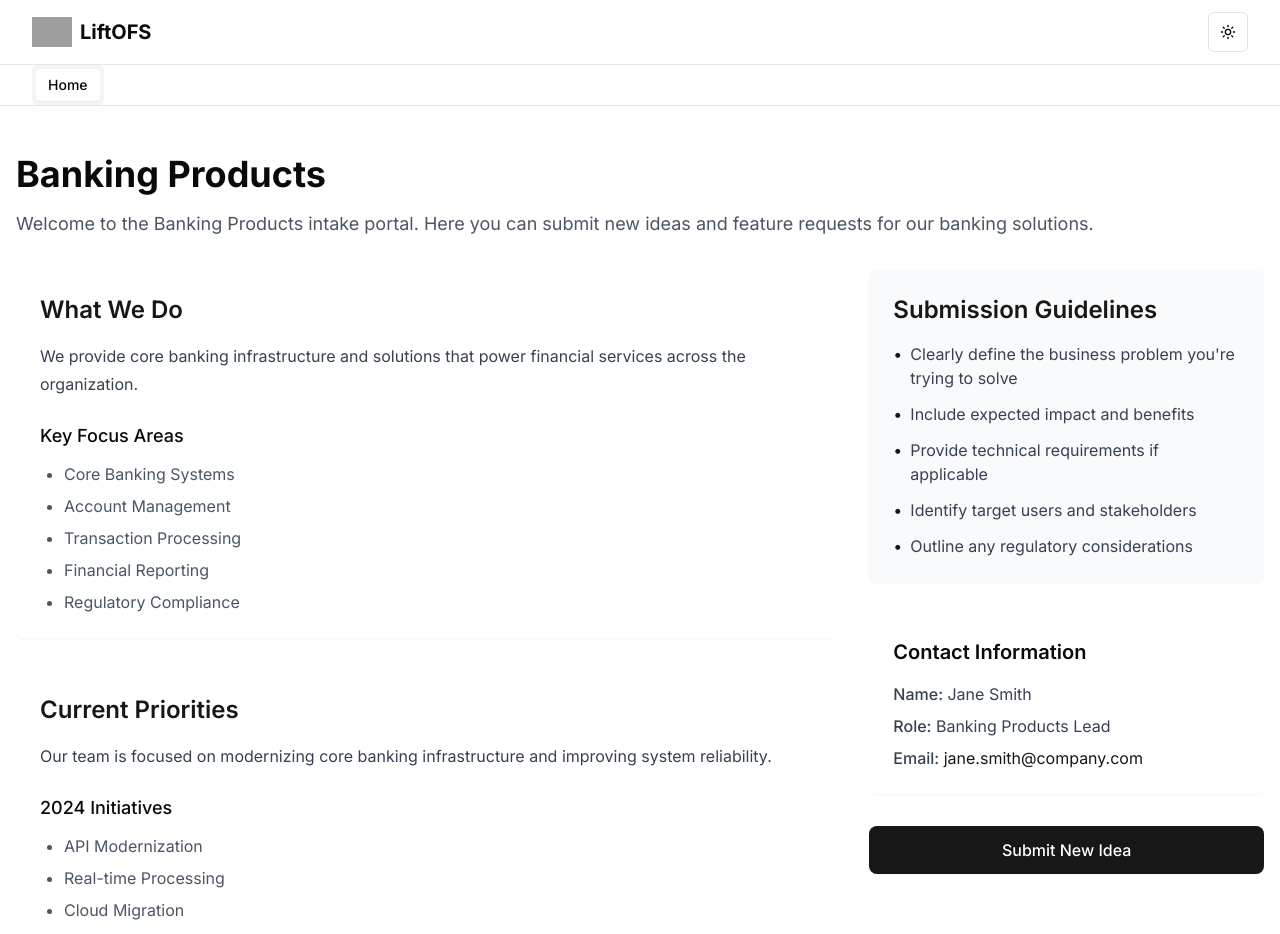
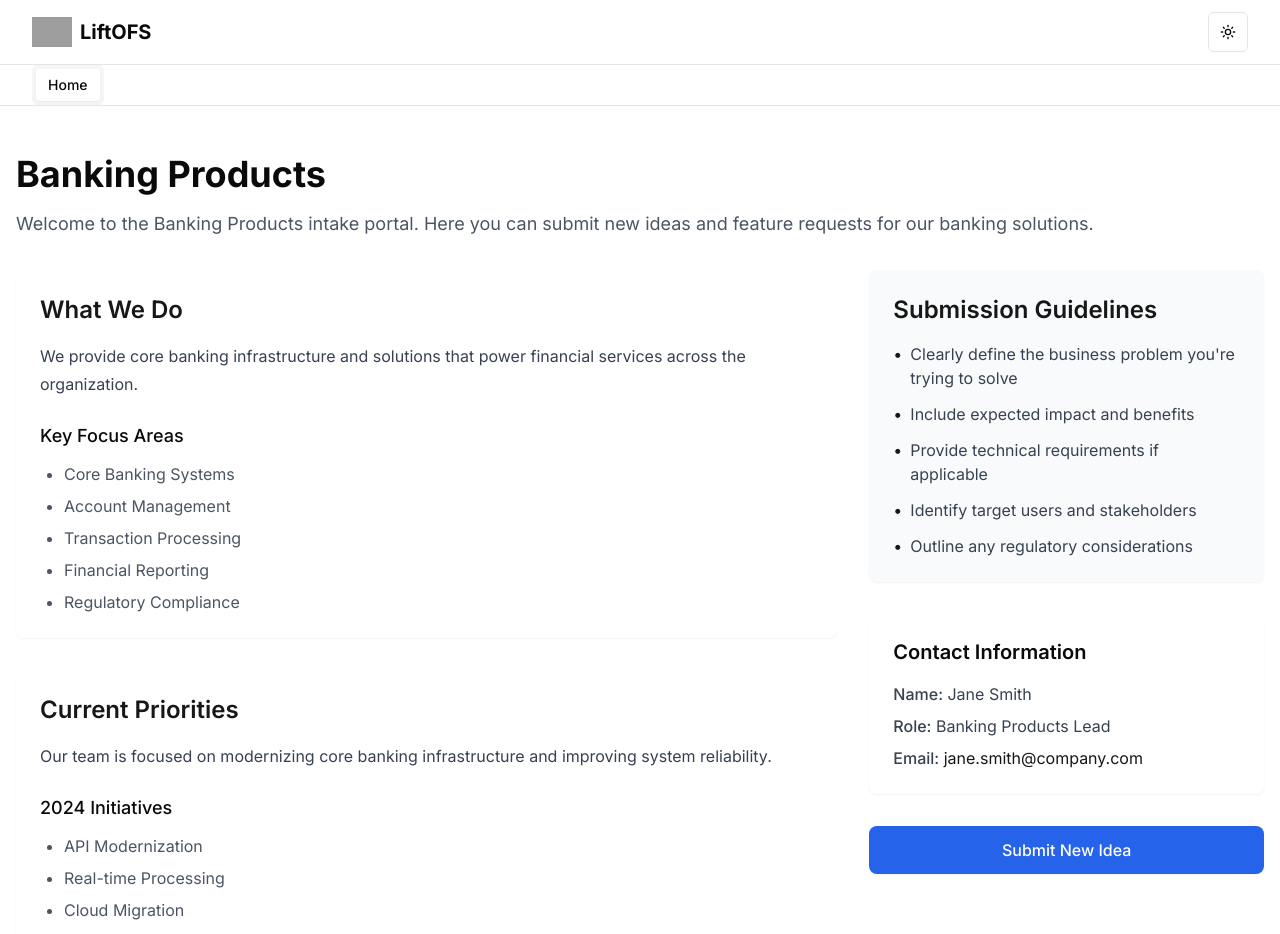
Before and after one commit to narendraes/microfe-takeofs, a Next.js app: page /tickets/bank in a window 1280 px wide. Shown: the top 934 px of the page. Built offline with nearby package versions, Linux system fonts and the light colour scheme; grey boxes are pictures that could not be loaded.

Commit message:
style(ui): change submit button to blue for better visibility in both modes

```diff
--- a/app/tickets/[category]/page.tsx
+++ b/app/tickets/[category]/page.tsx
@@ -55,7 +55,7 @@ export default function TicketPage({ params }: { params: { category: string } })
           />
           <ContactInfo {...content.contactInfo} />
 
-          <button className="w-full bg-primary dark:bg-primary/90 text-white dark:text-white px-6 py-3 rounded-lg hover:bg-primary/90 dark:hover:bg-primary/70 font-medium shadow-sm dark:shadow-primary/20">
+          <button className="w-full bg-blue-600 text-white px-6 py-3 rounded-lg hover:bg-blue-700 dark:bg-blue-500 dark:hover:bg-blue-600 font-medium shadow-sm transition-colors">
             Submit New Idea
           </button>
         </div>
```
